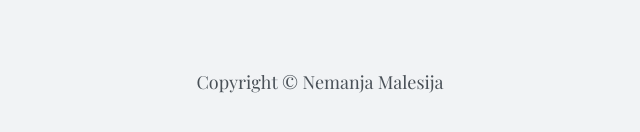
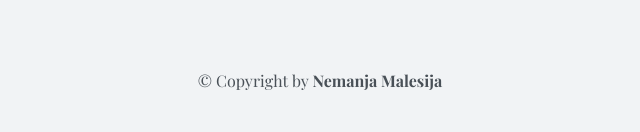
Before and after one commit to Nemanja-Malesija/rock-paper-scissors, a website: page index.html in a window 1280 px wide. Shown: the part 700-832 px from the top of the page, 320-960 px from the left. Drawn offline with nearby package versions, Linux system fonts and the light colour scheme.

Commit message:
Add copyright

```diff
--- a/index.html
+++ b/index.html
@@ -57,7 +57,9 @@
     </div>
     <div class="overlay hidden"></div>
     <footer class="cpyright">
-      <p class="paragraph__footer">Copyright &copy; Nemanja Malesija</p>
+      <p class="paragraph__footer">
+        &copy; Copyright by <strong>Nemanja Malesija</strong>
+      </p>
     </footer>
     <script src="script.js"></script>
   </body>
--- a/style.css
+++ b/style.css
@@ -147,6 +147,6 @@ body {
 
 .paragraph__footer {
   text-align: center;
-  font-size: 1.8rem;
+  font-size: 1.6rem;
   color: #495057;
 }
```
